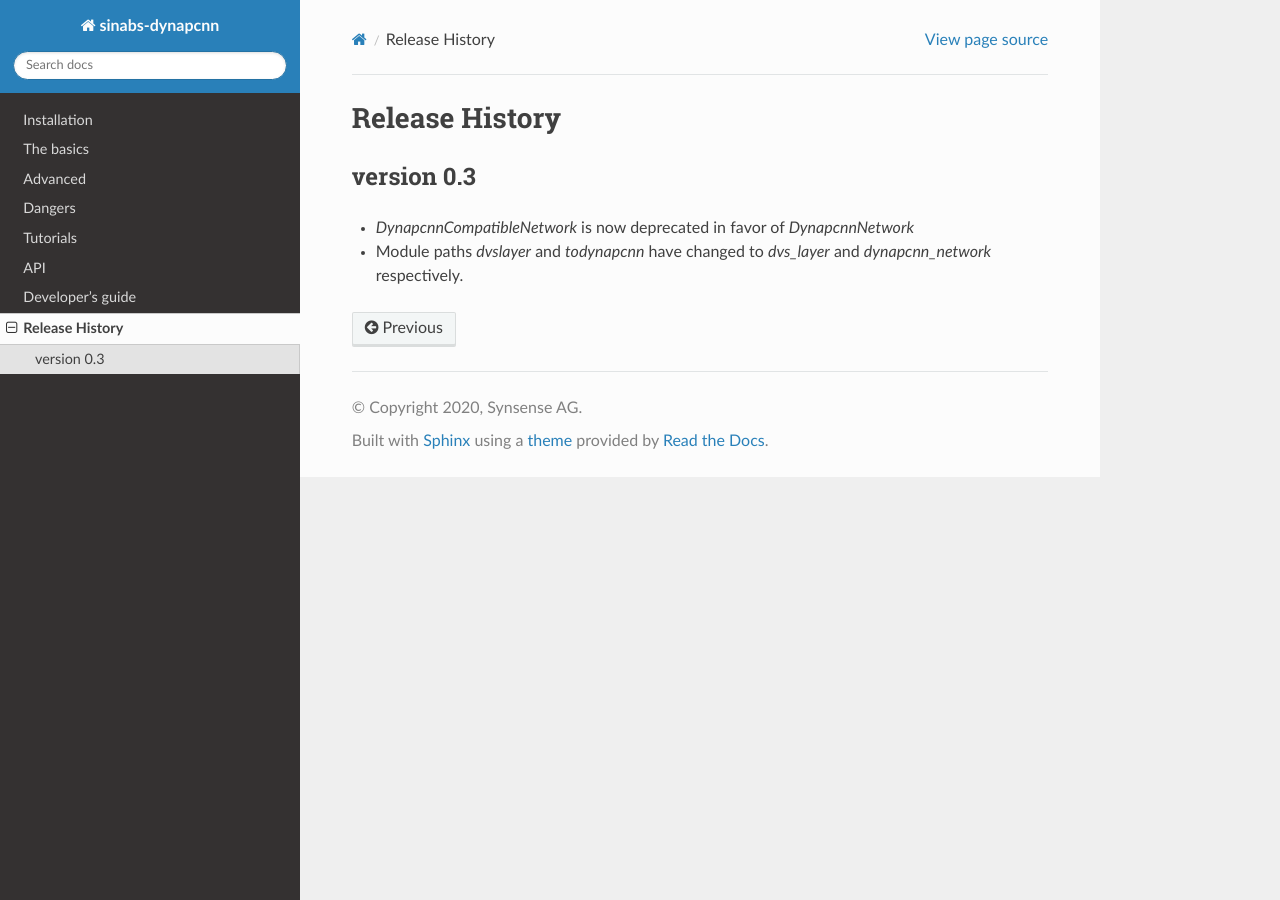
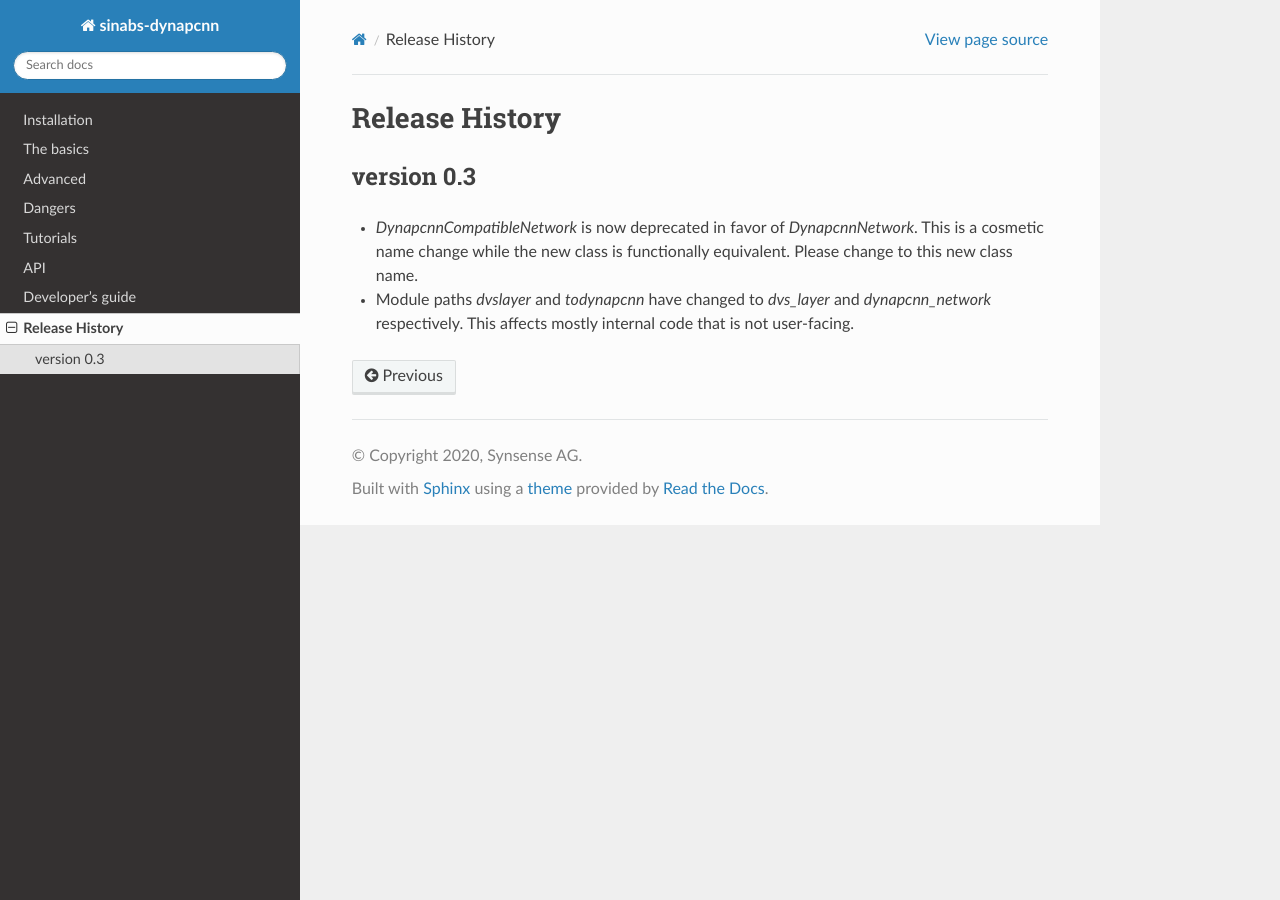
Before and after one commit to synsense/sinabs, a Sphinx documentation site: the page built from docs/source/change_log.rst, in a window 1280 px wide. Built offline with Sphinx 7.4.7 and the Read the Docs theme 2.0.0, drawn with Linux system fonts in a browser that asks for light colours.

Commit message:
add a few more lines on the cosmetic name change in release history

```diff
--- a/docs/source/change_log.rst
+++ b/docs/source/change_log.rst
@@ -3,5 +3,5 @@ Release History
 
 version 0.3
 -----------
-* `DynapcnnCompatibleNetwork` is now deprecated in favor of `DynapcnnNetwork`
-* Module paths `dvslayer` and `todynapcnn` have changed to `dvs_layer` and `dynapcnn_network` respectively.
+* `DynapcnnCompatibleNetwork` is now deprecated in favor of `DynapcnnNetwork`. This is a cosmetic name change while the new class is functionally equivalent. Please change to this new class name.
+* Module paths `dvslayer` and `todynapcnn` have changed to `dvs_layer` and `dynapcnn_network` respectively. This affects mostly internal code that is not user-facing.
```
